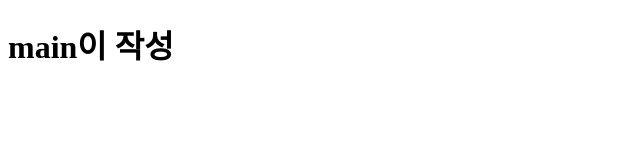
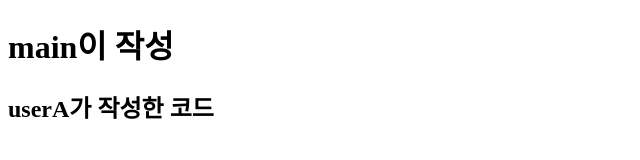
Before and after one commit to sbn04043/Introduce, a plain HTML site: page NC13Git/PublicArea.html in a window 1280 px wide. Shown: the whole page, without its empty margins (0-640 px from the left). Drawn offline with Linux system fonts and the light colour scheme.

Commit message:
userA code to public area

```diff
--- a/NC13Git/PublicArea.html
+++ b/NC13Git/PublicArea.html
@@ -6,5 +6,6 @@
 </head>
 <body>
 <h1>main이 작성</h1>
+<h2>userA가 작성한 코드</h2>
 </body>
 </html>
```
